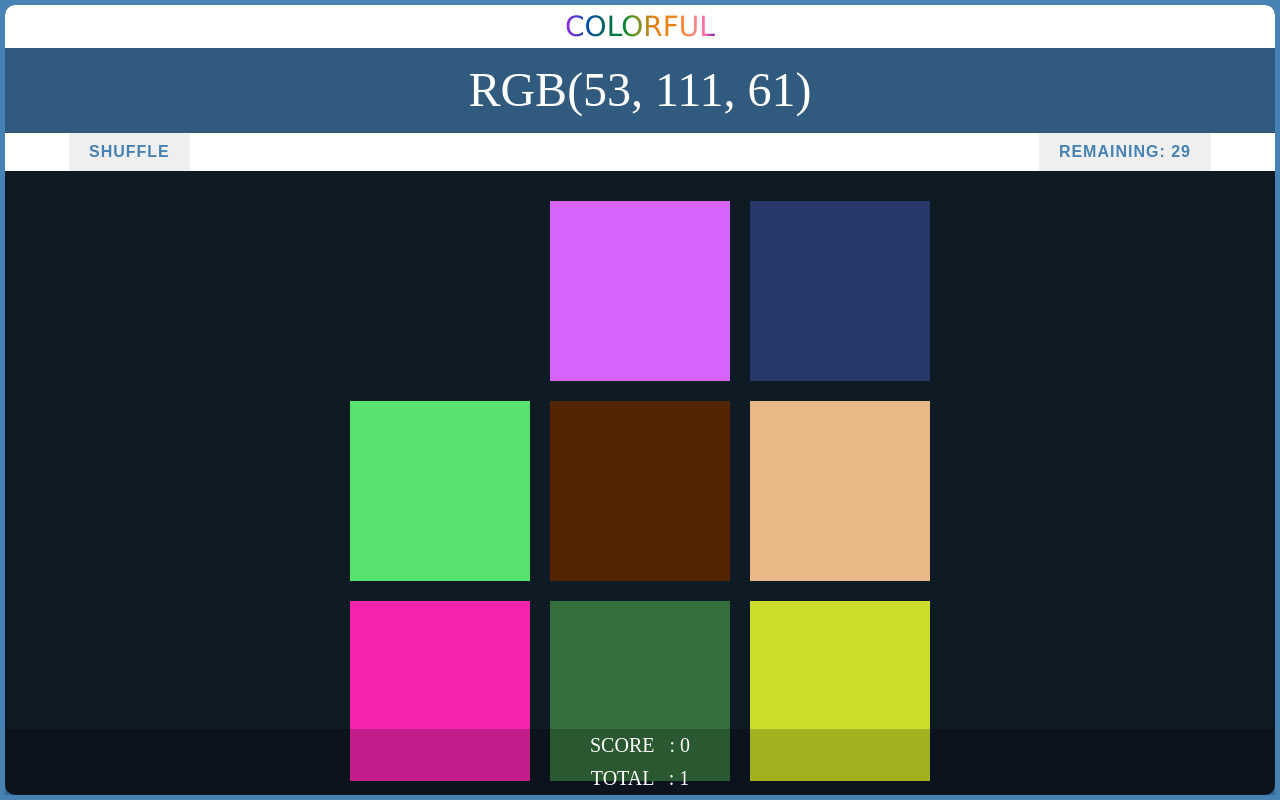
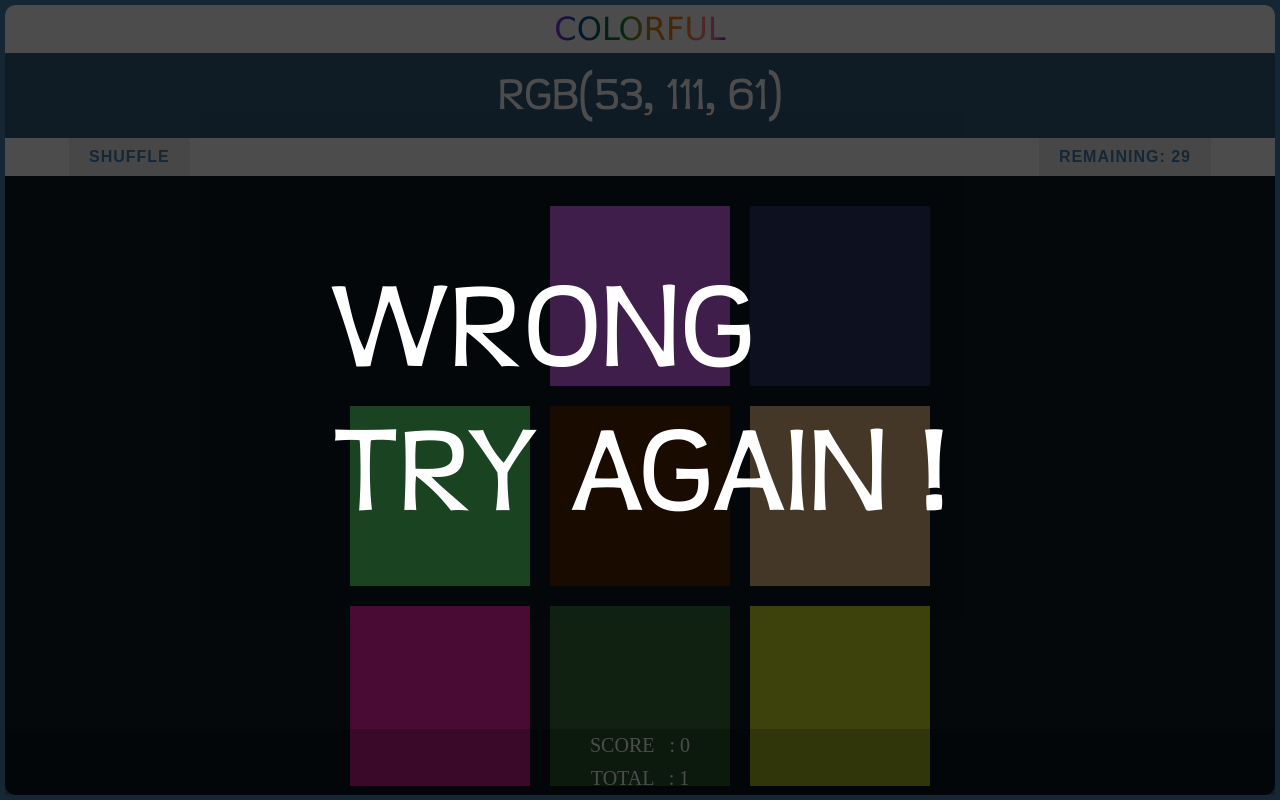
Before and after one commit to steevjames/Tinge, a plain HTML site: page www/index.html in a window 1280 px wide. Both pictures are taken after a click on the element 439 px from the left and 290 px from the top of the page. Drawn offline with Linux system fonts and the light colour scheme.

Commit message:
Made eding pop up

```diff
--- a/www/style.css
+++ b/www/index.css
@@ -29,7 +29,7 @@ body{
 	background-color:white;
 	color:#0f3777;
 	text-align: center;
-	font-size:3.5vh;
+	font-size:4vh;
 	padding:5px;
 	font-family:verdana;
 }
@@ -114,6 +114,7 @@ button:hover{
 	background-color:rgba(0,0,0,.3);
 	padding-top:2vh;
 	padding-bottom:2vh;
+	font-family: testfont;
 }
 
 #scorewon{
@@ -144,3 +145,31 @@ button:hover{
 	background-clip: text;
 	animation:hue 5s infinite;
   }
+
+  @font-face {
+    font-family: testfont;
+    src: url(teen.ttf);
+}
+#clickcorrect
+{
+	display:none;
+}
+#clickwrong
+{
+	display:none;
+}
+.clickbox{
+	position:fixed;
+	background-color:rgba(0,0,0,.7);
+	color:white;
+	top: 50%;
+	left:50%;
+	transform: translate(-50%,-50%);
+	padding-top:50vh;
+	padding-bottom:50vh;
+	padding-left:50vw;
+	padding-right:50vw;
+	font-size:10vw;
+	white-space: nowrap;
+	font-family: testfont;
+}
--- a/www/index.html
+++ b/www/index.html
@@ -3,7 +3,7 @@
 
 <head>
 	<title>Color Game</title>
-	<link rel="stylesheet" type="text/css" href="style.css">
+	<link rel="stylesheet" type="text/css" href="index.css">
 </head>
 
 <body>
@@ -41,6 +41,8 @@
 			</div>
 		</div>
 	</div>
+	<div class="clickbox" id="clickcorrect">Correct !</div>
+	<div class="clickbox" id="clickwrong">Wrong<br>Try Again !</div>
 
 	<script type="text/javascript" src="script.js"></script>
 </body>
--- a/www/main.css
+++ b/www/main.css
@@ -41,7 +41,7 @@ body{
 	background-color:white;
 	color:#0f3777;
 	text-align: center;
-	font-size:3.5vh;
+	font-size:4vh;
 	padding:5px;
 	font-family:verdana;
 	position: :sticky;
@@ -54,7 +54,7 @@ body{
 	margin: 0px;
 	font-weight: normal;
 	line-height: 1.1;
-	animation:colorchange 25s infinite;
+	animation:colorchange 15s infinite;
 }
 
 
--- a/www/script.js
+++ b/www/script.js
@@ -10,6 +10,8 @@ var score = 0;
 var total = 0;
 var scoreDisplay = document.querySelector("#won");
 var totalDisplay = document.querySelector("#total");
+var clickcorrect = document.querySelector("#clickcorrect");
+var clickwrong = document.querySelector("#clickwrong");
 
 init();
 
@@ -24,15 +26,17 @@ function setUpSquareBox() {
 			total++;
 			resultDisplay.textContent = resultDisplay.textContent - 1;
 			if (this.style.backgroundColor != pickedColor) {
-				alert("Wrong choice!");
+				//alert("Wrong choice!");
+				clickwrong.style.display='block';
 				this.style.backgroundColor = "transparent";
 				this.style.visibility = "hidden";
 				//resultDisplay.textContent = "Try Again!";
 			}
 			else {
 				score++;
-				alert("Correct");
-				//resultDisplay.textContent = "Correct !"
+				//alert("Correct");
+				//resultDisplay.textContent = "Correct !";
+				clickcorrect.style.display='block';
 				reset.textContent = "Play Again?";
 				changeColors(pickedColor);
 				resetPage();
@@ -94,3 +98,11 @@ function generateRandomColors(num) {
 	}
 	return arr;
 }
+
+clickcorrect.addEventListener("click", function () {
+	clickcorrect.style.display='none';
+});
+
+clickwrong.addEventListener("click", function () {
+	clickwrong.style.display='none';
+});
```
